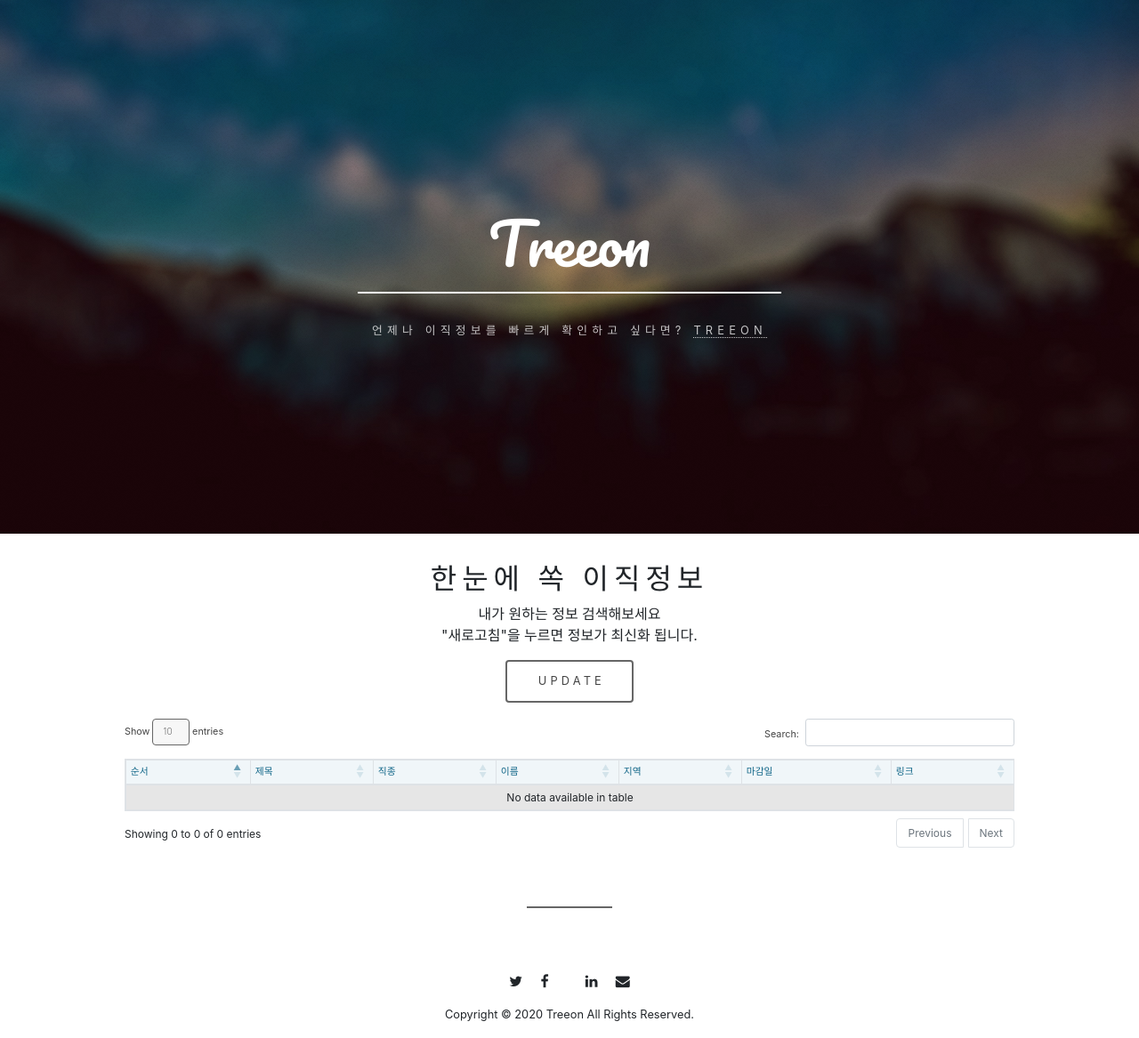
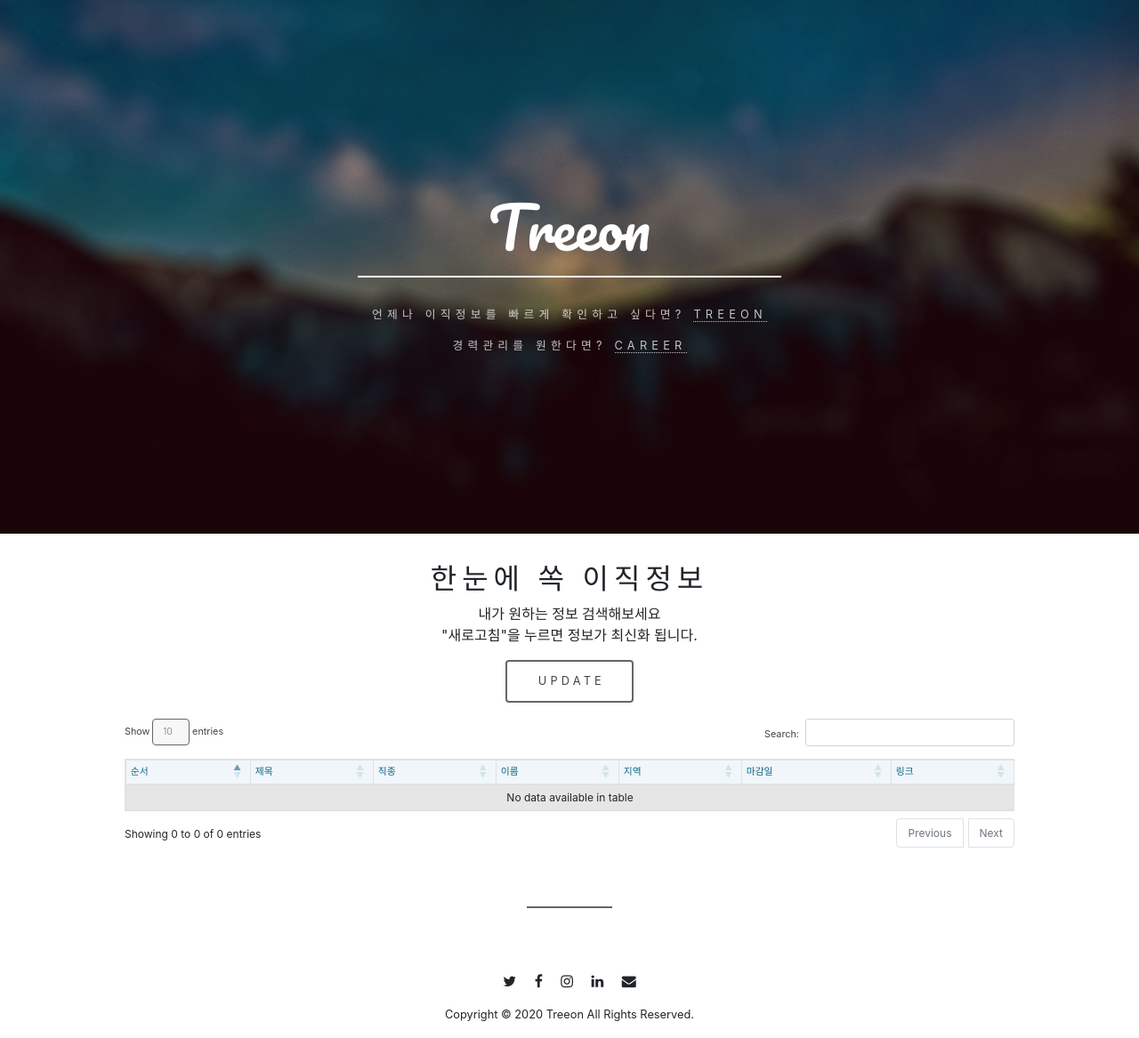
Before and after one commit to lucask92/sprata_project_treeon, a Flask app: page / in a window 1280 px wide. Shown: the whole page at 89% size. Run offline with Flask 2, Linux system fonts and the light colour scheme; data that the repository does not hold is empty; some libraries are stand-ins or nearby versions; some web fonts are replaced.

Commit message:
페이지 버튼 생성 및 이동

```diff
--- a/app.py
+++ b/app.py
@@ -10,6 +10,10 @@ db = client.projectTreeon                      # 'dbsparta'라는 이름의 db
 @app.route('/')
 def home():
     return render_template('treeon_front.html')
+
+@app.route('/page2')
+def career():
+    return render_template('treeon_career.html')
 
 ## API 역할을 하는 부분
 @app.route('/information', methods=['GET'])
--- /dev/null
+++ b/templates/treeon_career.html
@@ -0,0 +1 @@
+<h1> 감사합니다 </h1>
--- a/templates/treeon_front.html
+++ b/templates/treeon_front.html
@@ -84,6 +84,7 @@
     <div class="inner">
       <h1>Treeon</h1>
       <p> 언제나 이직정보를 빠르게 확인하고 싶다면? <a href="#update">Treeon</a></p>
+      <p> 경력관리를 원한다면? <a href="/page2">Career</a></p>
     </div>
   </header>
 
@@ -119,8 +120,8 @@
     <ul class="icons">
       <li><a id="twitter" href="#" class="icon fa-twitter"><span class="label">Twitter</span></a></li>
       <li><a id="facebook" href="#" class="icon fa-facebook"><span class="label">Facebook</span></a></li>
-      <li><a id="instagram" href="#" class="icon fa-instjstagram"><span class="label">Instagram</span></a></li>
-      <li><a id="linkedin" href="#" class="icon fa-linkedin"><span class="label">LinkedIn</span></a></li>
+      <li><a id="instagram" href="#" class="icon fa-instagram"><span class="label">Instagram</span></a></li>
+      <li><a id="linkedin" href="https://www.linkedin.com/in/%EB%AF%BC%EC%88%98-%EA%B9%80-795b401a4/" class="icon fa-linkedin"><span class="label">LinkedIn</span></a></li>
       <li><a id="email" href="mailto:lucask92@naver.com" class="icon fa-envelope"><span class="label">Email</span></a></li>
     </ul>
     <p class="copyright">Copyright © 2020 Treeon All Rights Reserved.</p>
```
